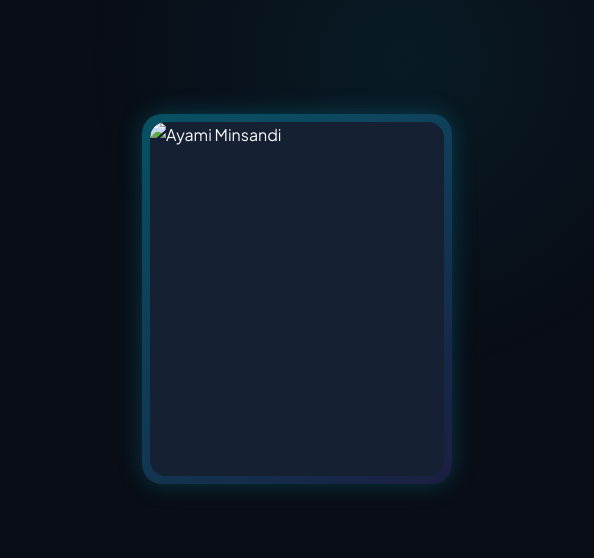
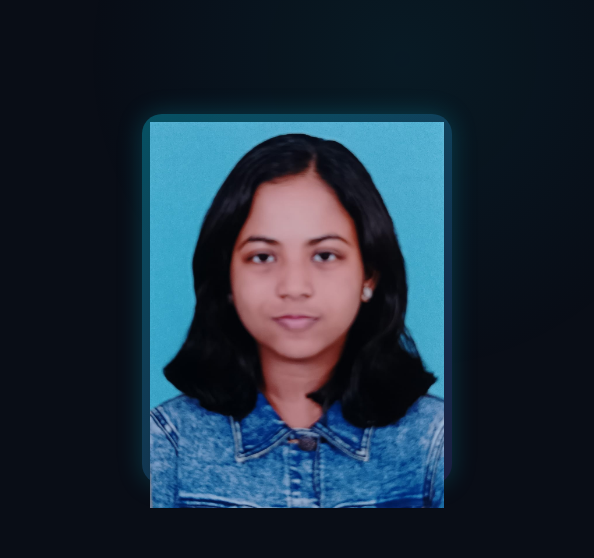
Before and after one commit to Zeeew/Zeeew.github.io, a plain HTML site: page index.html in a window 1280 px wide. Shown: the part 133-691 px from the top of the page, 686-1280 px from the left. Drawn offline with Linux system fonts and the light colour scheme.

Commit message:
Update the path of an image

```diff
--- a/index.html
+++ b/index.html
@@ -286,7 +286,7 @@
 
         <div class="hero-image-box">
           <div class="avatar-frame">
-            <img src="assets/profile.jpg" alt="Ayami Minsandi" class="avatar-img">
+            <img src="images/profile.jpg.jpeg">
           </div>
         </div>
       </div>
```
